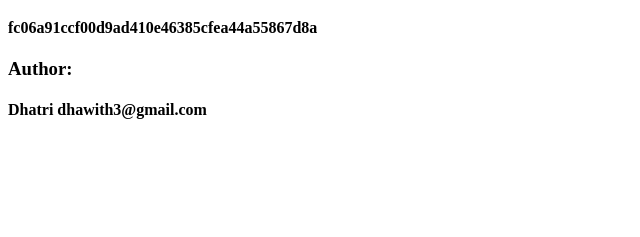
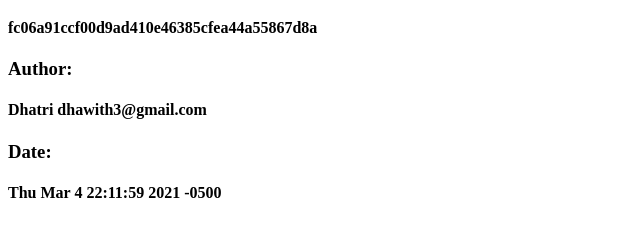
Before and after one commit to Dhawith3/Dhawith3.github.io, a plain HTML site: page sibling.html in a window 1280 px wide. Shown: the part 91-328 px from the top of the page, without its empty margins (0-640 px from the left). Drawn offline with Linux system fonts and the light colour scheme.

Commit message:
third sibling.html

```diff
--- a/sibling.html
+++ b/sibling.html
@@ -4,10 +4,12 @@
 		<title>Document</title>
 	</head>
 	<body>
-		<h1>index.html:</h1>
+		<h1>index.html: </h1>
 		<h3>Commit: </h3>
 		<h4>fc06a91ccf00d9ad410e46385cfea44a55867d8a<h4>
 		<h3>Author: </h3>
 		<h4>Dhatri dhawith3@gmail.com</h4>
+		<h3>Date: </h3>
+		<h4>Thu Mar 4 22:11:59 2021 -0500</h4>
 	</body>
 </html>
```
